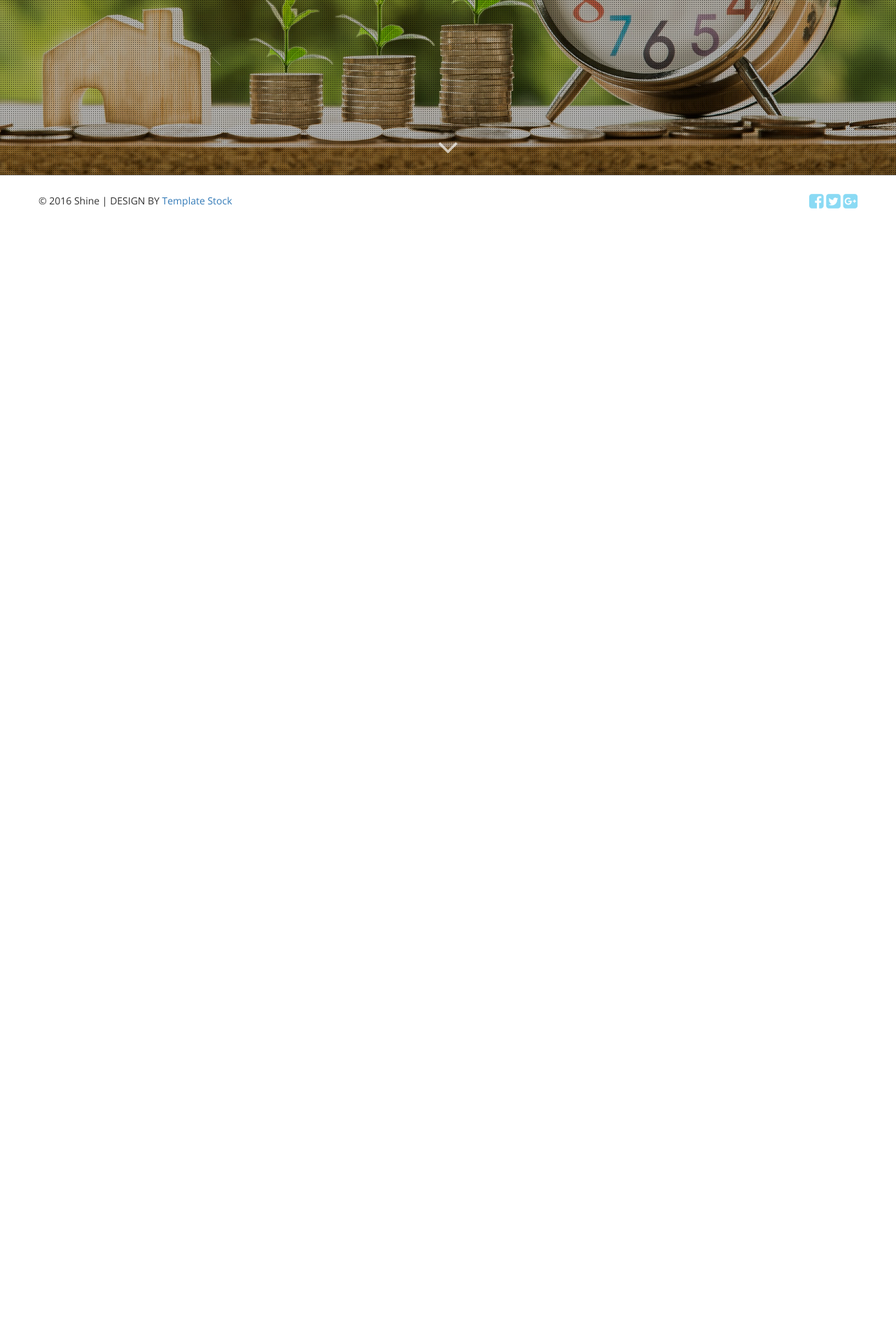
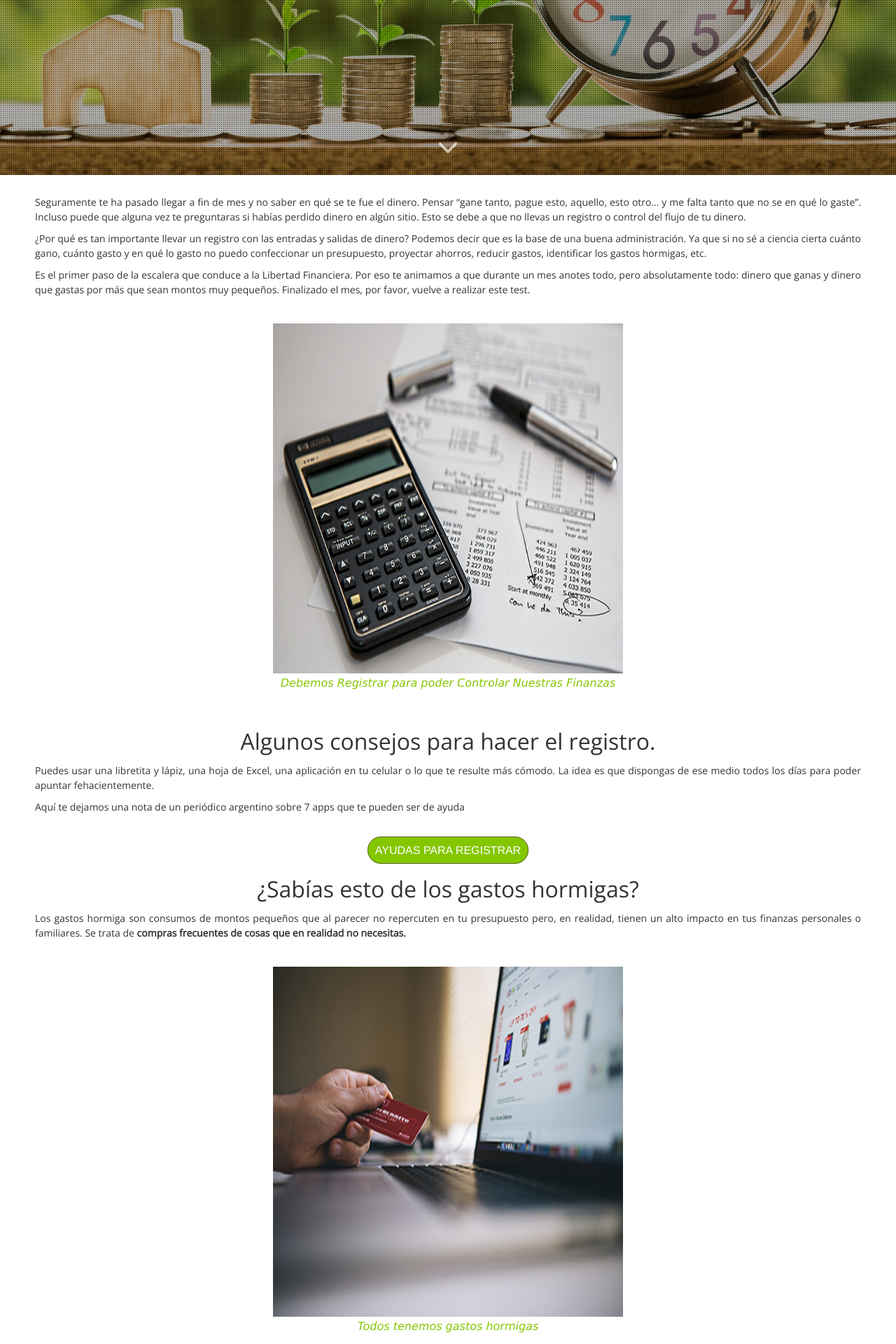
Before and after one commit to practicaproISPC/grupo-5-g5, a PHP site: page /Resultado1.html in a window 1280 px wide. Shown: the part 550-2470 px from the top of the page at 70% size. Before the commit the page ends 848 px from the top, so only its background shows below. Run offline with PHP 8.4, Linux system fonts and the light colour scheme; some libraries are stand-ins or nearby versions.

Commit message:
Despues me dicen si les gusta como quedo el resultado1

```diff
--- a/Resultado1.html
+++ b/Resultado1.html
@@ -53,6 +53,31 @@
 		</section>
 	<!-- HEADER ENDS -->
 
+	<br> <p> Seguramente te ha pasado llegar a fin de mes y no saber en qué se te fue el dinero. Pensar “gane tanto, pague esto, aquello, esto otro… y me falta tanto que no se en qué lo gaste”. Incluso puede que alguna vez te preguntaras si habías perdido dinero en algún sitio. Esto se debe a que no llevas un registro o control del flujo de tu dinero. </p>
+    <p> ¿Por qué es tan importante llevar un registro con las entradas y salidas de dinero? Podemos decir que es la base de una buena administración. Ya que si no sé a ciencia cierta cuánto gano, cuánto gasto y en qué lo gasto no puedo confeccionar un presupuesto, proyectar ahorros, reducir gastos, identificar los gastos hormigas, etc. </p>
+	<p> Es el primer paso de la escalera que conduce a la Libertad Financiera. Por eso te animamos a que durante un mes anotes todo, pero absolutamente todo: dinero que ganas y dinero que gastas por más que sean montos muy pequeños. Finalizado el mes, por favor, vuelve a realizar este test. </p> <br>
+	<figure> <img src="images/registrar.jpg" alt="debemos registar el dinero. Calculadora. " width="500px" height="500px" /> <figcaption> Debemos Registrar para poder Controlar Nuestras Finanzas </figcaption> </figure> <br>
+	<h2> Algunos consejos para hacer el registro. </h2>
+	<p> Puedes usar una  libretita y lápiz, una hoja de Excel, una aplicación en tu celular o lo que te resulte más cómodo. La idea es que dispongas de ese medio todos los días para poder apuntar fehacientemente. </p>
+	<p> Aquí te dejamos una nota de un periódico argentino sobre 7 apps que te pueden ser de ayuda   </p> <br>
+	<a class="boton" href="https://www.clarin.com/servicios/finanzas-control-7-apps-administrar-manera-sencilla-economia-personal_0_jg3hEAt5S.html" target="_blank"> Ayudas para Registrar </a> <br>
+	<h2> ¿Sabías esto de los gastos hormigas? </h2>
+	<p>Los gastos hormiga son consumos de montos pequeños que al parecer no repercuten en tu presupuesto pero, en realidad, tienen un alto impacto en tus finanzas personales o familiares. Se trata de <strong> compras frecuentes de cosas que en realidad no necesitas. </strong>  </p> <br>
+	<figure> <img src="images/cuidado-compras-por-impulso.jpg" alt="comprando en internet" width="500px" height="500px" /> <figcaption> Todos tenemos gastos hormigas </figcaption> </figure> <br>
+	<p> Es muy común que al pensar en tus gastos, te enfoques en los más significativos, como la deuda de un auto o una casa o en las compras con tu tarjeta. Pero son los pequeños gastos diarios los que podrían estar drenando tu bolsillo. No se suelen medir porque no se hace conciencia sobre su necesidad e impacto real. Estos son algunos ejemplos de los gastos hormiga más comunes: </p>
+	    <li type="square"> El café que compras todos los días. </li>
+		<li type="square"> Los antojos de la tienda. </li>
+		<li type="square"> Comer fuera de casa. </li>
+		<li type="square"> Tarifas adicionales en servicios básicos. </li>
+		<li type="square"> Suscripciones que pagas, pero no utilizas. </li>
+		<li type="square"> Pequeños vicios como el tabaco. </li>
+		<li type="square"> Cualquier compra por impulso. </li> <br>
+
+	<p> Seguramente, has desembolsado tu dinero en uno o varios de los consumos hormiga que te mencionamos. Por eso, es muy importante <strong> identificarlos, </strong>tomar conciencia de tus compras y llevar un control de lo que gastas, para que puedas ahorrar más o usar mucho mejor tu dinero.  </p>
+	<p>Aquí te dejamos un artículo con algunas sugerencias para que puedas identificar tus gastos hormigas y los puedas controlar. </p> <br>
+		<a class="boton" href="https://www.pichincha.com/portal/blog/post/gastos-hormiga" target="_blank"> Gastos Hormigas </a> <br>
+	<br> <p class="resaltado"> <strong> Te esperamos el próximos mes para poder hacerte una  evaluación personalizada y completamente gratis.
+		<br> Muchos éxitos y manos a la obra.</strong> </p>
 
 
 
--- a/css/styles.css
+++ b/css/styles.css
@@ -64,6 +64,26 @@ h5 {
     font-size: 18px;
     font-weight: 300;
 }
+
+figcaption {
+	font-family:'Lucida Sans', 'Lucida Sans Regular';
+	font-style: oblique; bold;
+	color: #84c700;
+
+}
+.resaltado {
+	background-color:#008ed6 ;
+	margin-left: 50px;
+	margin-right: 50px;
+	font-family: 'Open Sans', sans-serif;
+	font-style:oblique;
+	font-size: 16px;
+	text-align: center;
+	color: #fff;
+	border-radius: 20px;
+	padding: 10px;
+
+}
 p{
 	text-align:justify;
 	font-size: 14px;
@@ -87,6 +107,16 @@ button {
     color: white;
     font-weight: inherit;
 }
+.boton {
+	border: 1px solid #57601d; /*anchura, estilo y color borde*/
+	padding: 10px; /*espacio alrededor texto*/
+	background-color: #84c700; /*color botón*/
+	color: #ffffff; /*color texto*/
+	text-decoration: none; /*decoración texto*/
+	text-transform: uppercase; /*capitalización texto*/
+	font-family: 'Helvetica', sans-serif; /*tipografía texto*/
+	border-radius: 50px; /*bordes redondos*/
+	}
 
 
 /* FORM GROUPS */
```
Also changed, not shown: images/cuidado-compras-por-impulso.jpg (added), images/registrar.jpg (added).
